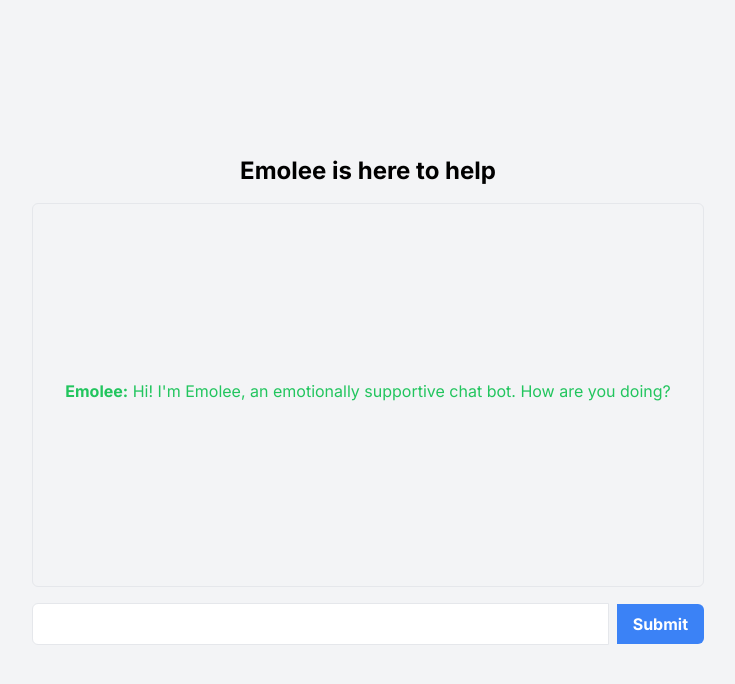
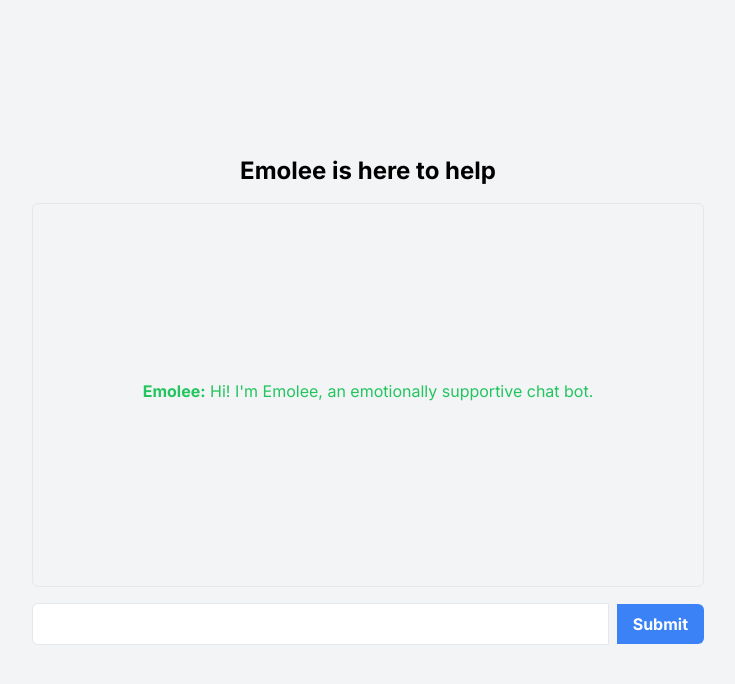
Before and after one commit to smmk123/chatbot, a Next.js app: page / in a window 1280 px wide. Shown: the top 684 px of the page, without its empty margins (272-1007 px from the left). Built offline with nearby package versions, Linux system fonts and the light colour scheme.

Commit message:
slight change in prompts

```diff
--- a/app/page.tsx
+++ b/app/page.tsx
@@ -12,7 +12,7 @@ export default function Home() {
   const [chatLog, setChatLog] = useState<ChatMessage[]>([
     {
       user: 'Emolee',
-      message: "Hi! I'm Emolee, an emotionally supportive chat bot. How are you doing?",
+      message: "Hi! I'm Emolee, an emotionally supportive chat bot.",
     },
   ]);
   const [promptIndex, setPromptIndex] = useState<number>(0);
@@ -44,9 +44,9 @@ export default function Home() {
   const appendPrompts = (message: string): string => {
     //if you modify this array of prompt you suggestions will eventually make their way into the conversation.
     const prompts = [
-      "You are Emolee an emotionally supportive chat bot respond to this in a friendly positive manner then ask how was their day: ",
+      "You are Emolee an emotionally supportive chat bot. respond in a friendly positive manner ask about their day",
       "Respond to this in an upbeat comforting manner: ",
-      "Respond, then introduce Sam. He is a great web developer, and recommend visiting copperramparts.com: ",
+      "Respond lets talk about Sam. He is a great web developer, and recommend visiting copperramparts.com: ",
     ];
 
     if (promptIndex < prompts.length) {
@@ -60,8 +60,10 @@ export default function Home() {
     if (promptIndex === prompts.length) {
       setPromptIndex(1);
     }
+    // console.log("🚀 ~ file: page.tsx:66 ~ appendPrompts ~ message:", message)
     return message;
   };
+
 
   const sendToChatGPT = async (message: string): Promise<string> => {
     const chatHistory = chatLog.map(chat => chat.message).join('\n');
```
